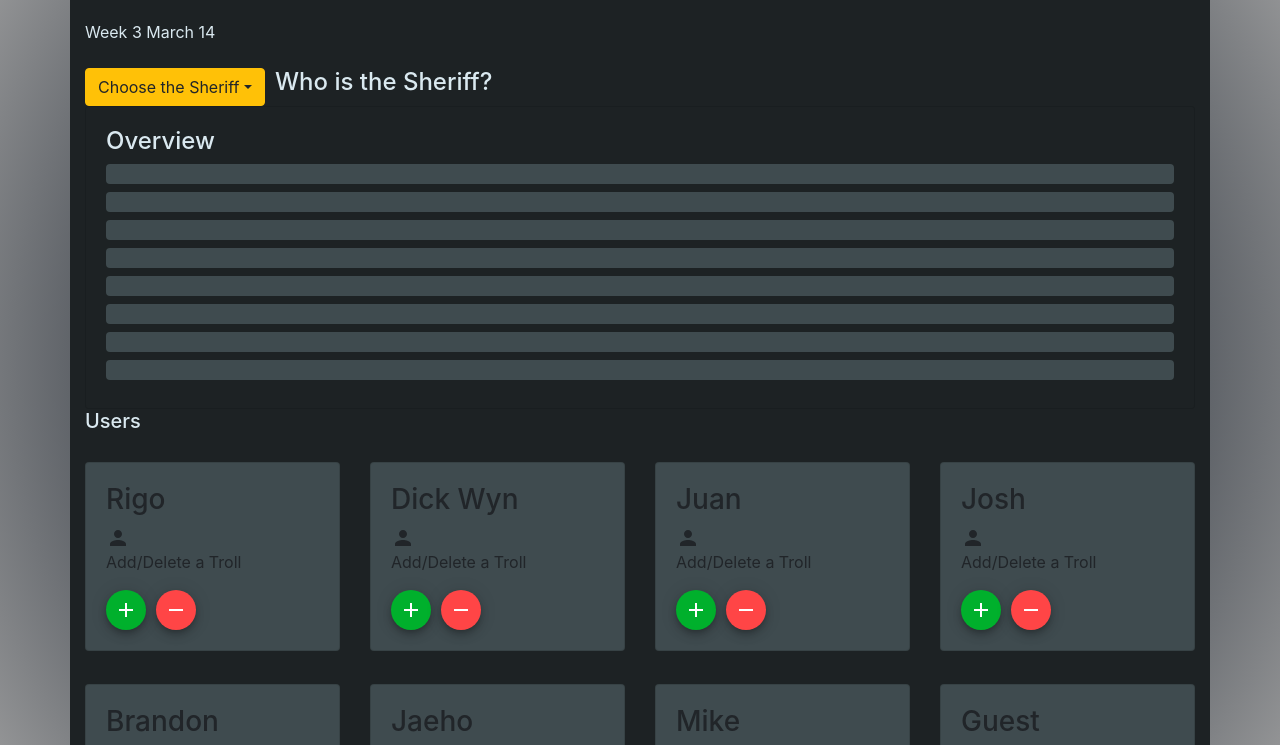
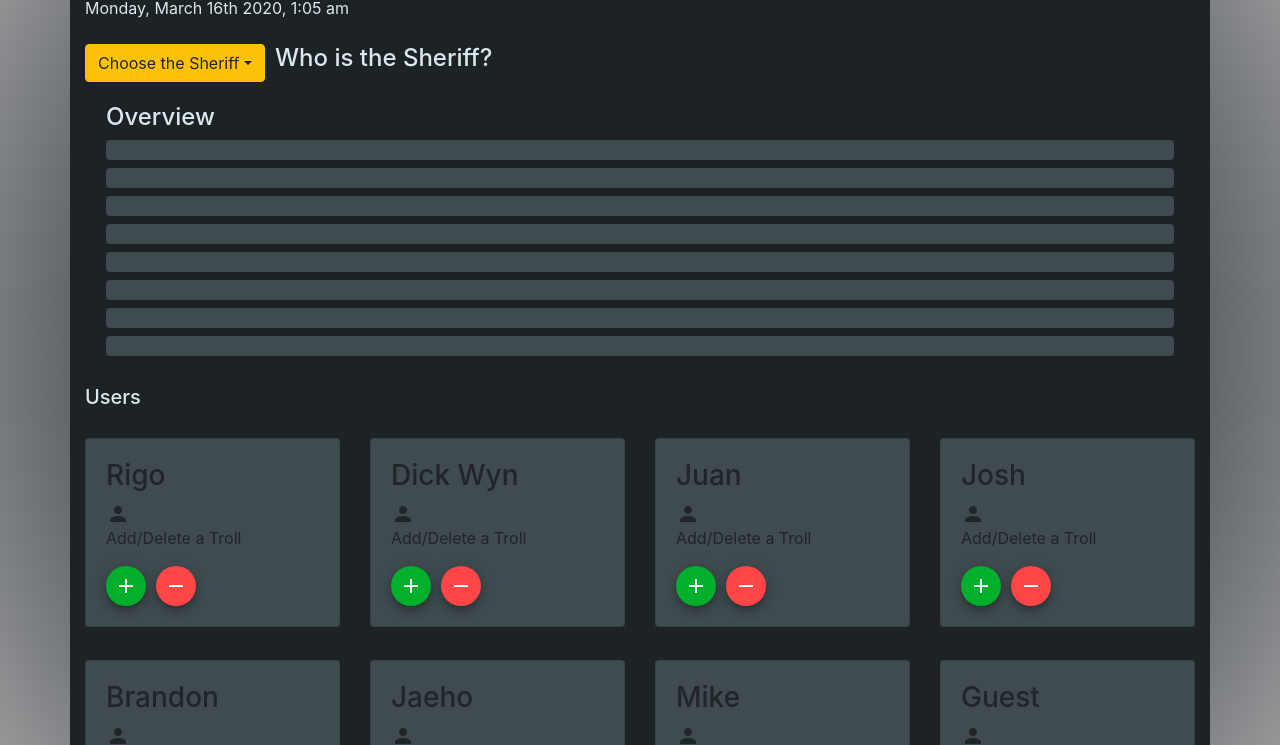
Before and after one commit to mikewarden/troll_board, a Gatsby site: page /app in a window 1280 px wide. Shown: the part 154-899 px from the top of the page. Built offline with nearby package versions, Linux system fonts and the light colour scheme; Gatsby itself is replaced by a stand-in of ours.

Commit message:
added Moment.js to display time and date.

```diff
--- a/package.json
+++ b/package.json
@@ -19,6 +19,7 @@
     "apexcharts": "^3.16.0",
     "bootstrap": "^4.4.1",
     "gatsby": "^2.19.7",
+    "moment": "^2.24.0",
     "react": "^16.12.0",
     "react-bootstrap": "^1.0.0-beta.17",
     "react-dom": "^16.12.0"
--- a/src/pages/app.js
+++ b/src/pages/app.js
@@ -13,6 +13,8 @@ import PersonIcon from '@material-ui/icons/Person'
 import TrollChart from '../components/barChart'
 import UserCard from '../components/card'
 import SheriffMenu from '../components/dropdown'
+
+const moment = require('moment');
 
 const App = (props) => {
     const [bar1Data, setBar1Data] = useState(0);
@@ -100,12 +102,15 @@ const App = (props) => {
                     <Col xs={10}>
                         <br/>
                         <span style={styles.headerText}><h2>Troll Board</h2></span>
-                        <br/>
-                        <span style={styles.headerText}>Week 3 March 14</span>
+                        <span style={styles.headerText}>{moment().format('dddd') + ", "}
+                        {moment().format('MMMM Do YYYY, h:mm a')}</span>
                         <br/>
                         <br/>
                     </Col>
+                    {/* Start Trolling button is currently useless. */}
                     <Col xs={2}><Button style={styles.buttonStyle} variant="warning">Start Trolling</Button></Col>
+                    </Row>
+                    <Row>
                     <Col xs={2}>
             <SheriffMenu onChange={handleSheriffClick} />
                     </Col>
```
